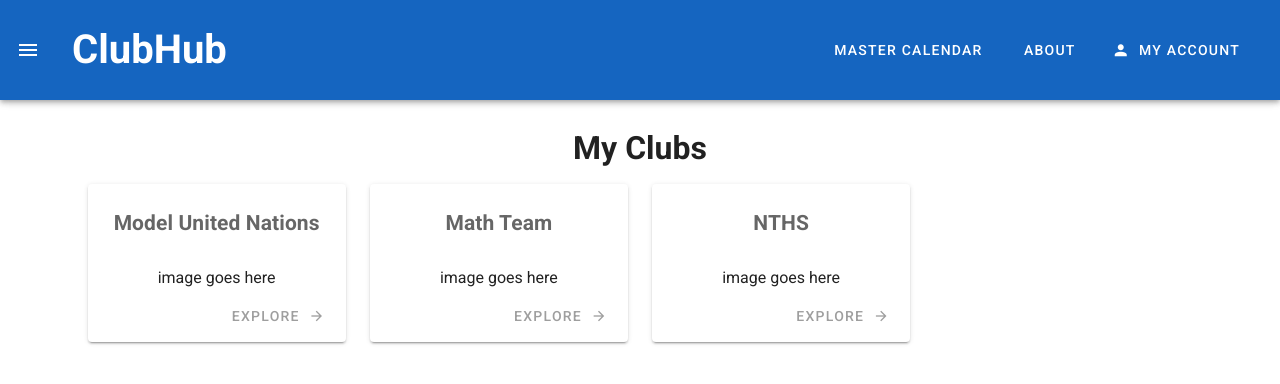
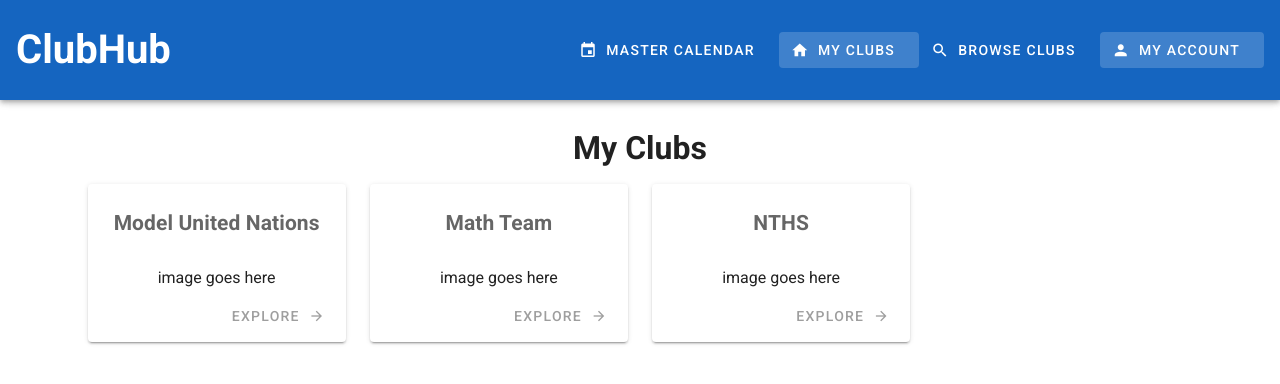
Before and after one commit to hpicar/clubhub1, a Vue app in the folder clubhub/: page / in a window 1280 px wide. Shown: the top 384 px of the page. Built offline with nearby package versions, Linux system fonts and the light colour scheme.

Commit message:
Update Navbar.vue
deleted nav drawer, added my/browse clubs

```diff
--- a/clubhub/src/components/Navbar.vue
+++ b/clubhub/src/components/Navbar.vue
@@ -1,6 +1,5 @@
 <template>
     <v-app-bar app height="100" color="blue darken-3" dark>
-        <v-app-bar-nav-icon @click="drawer = !drawer"></v-app-bar-nav-icon>
 
         <v-toolbar-title>
             <h1>ClubHub</h1>
@@ -8,30 +7,10 @@
 
         <v-spacer></v-spacer>
 
-        <v-btn text>
-            <span class="mr-2">Master Calendar</span>
+        <v-btn text v-for="link in links" :key="link.text" :to="link.route">
+            <v-icon left>{{ link.icon }}</v-icon>
+            <span class="mr-2">{{ link.text }}</span>
         </v-btn>
-
-        <v-btn text>
-            <span class="mr-2">About</span>
-        </v-btn>
-
-        <v-btn text>
-            <v-icon left>mdi-account</v-icon>
-            <span class="mr-2">My Account</span>
-        </v-btn>
-
-        <v-navigation-drawer app absolute v-model="drawer" color="blue darken-1">
-            <v-list>
-                <v-list-item>
-                    <v-list-title class="title">Waipahu High School</v-list-title>
-                </v-list-item>
-
-                <v-list-item v-for="link in links" :key="link.text" :to="link.route">
-                        <v-list-item-title class="white--text">{{ link.text }}</v-list-item-title>
-                </v-list-item>
-            </v-list>
-        </v-navigation-drawer>
 
     </v-app-bar>
 </template>
@@ -40,10 +19,11 @@
 export default {
     data() {
         return {
-            drawer: false,
             links: [
-                { text: 'My Clubs', route: '/' },
-                { text: 'Browse Clubs', route: '/browse' },
+                { text: 'Master Calendar', icon:'mdi-calendar', route: '' },
+                { text: 'My Clubs', icon:'mdi-home', route: '/' },
+                { text: 'Browse Clubs', icon:'mdi-magnify', route: '/browse' },
+                { text: 'My Account', icon:'mdi-account', route: '/' },
             ],
         }
     }
```
